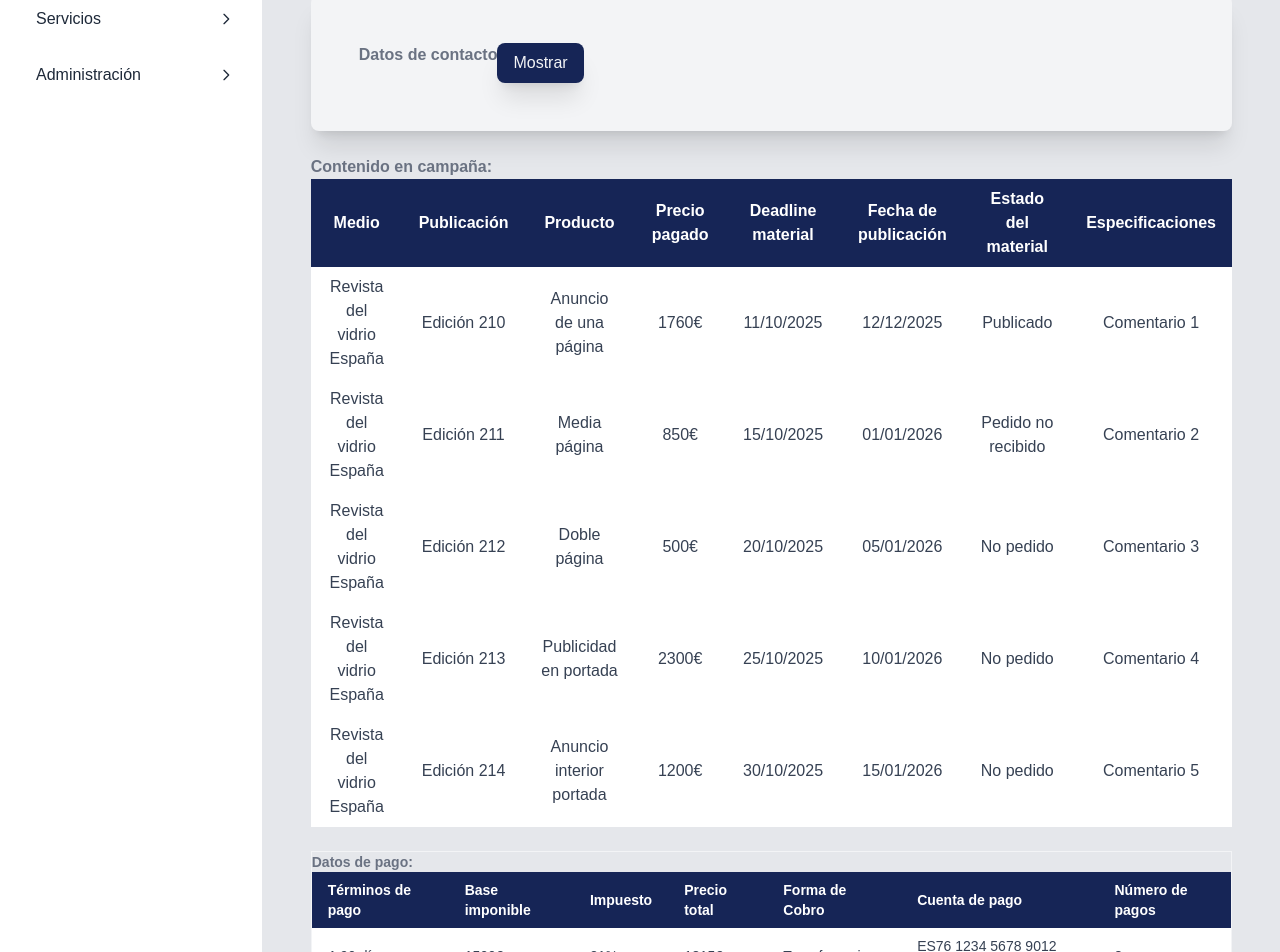
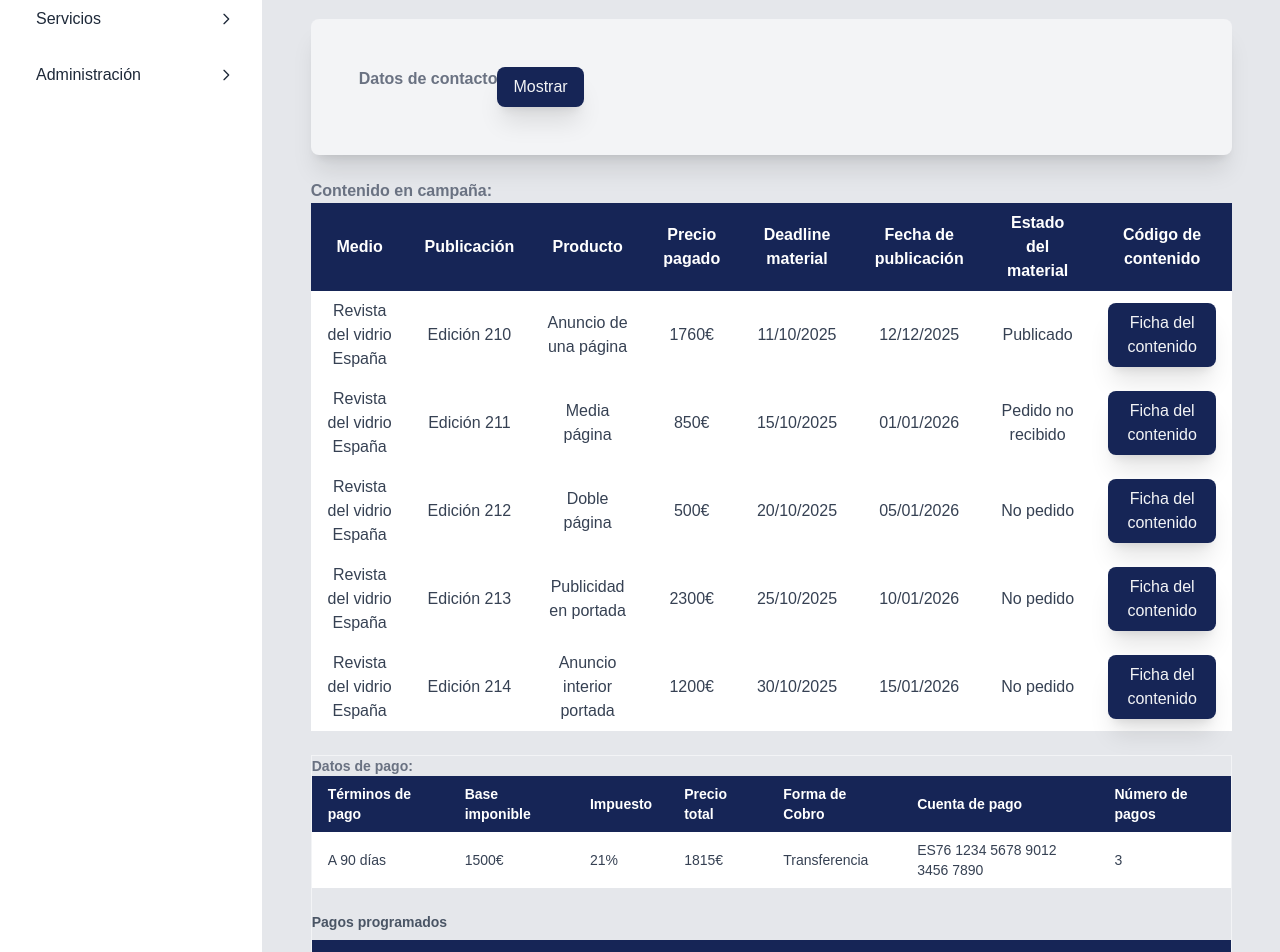
Before and after one commit to frankgimeno3/fichajesp3, a Next.js app: page /dashboard/seguimientos/campanas/resumen in a window 1280 px wide. Shown: the part 393-1345 px from the top of the page. Built offline with nearby package versions, Linux system fonts and the light colour scheme; no server answers; what aws-amplify would draw is missing.

Commit message:
añado a tabla redirección a contenido de revista

```diff
--- /dev/null
+++ b/src/app/dashboard/produccion/contenidos/revista/contenido/page.tsx
@@ -0,0 +1,13 @@
+import React, { FC } from 'react';
+
+interface ContenidoEnRevistaProps {
+
+}
+
+const ContenidoEnRevista: FC<ContenidoEnRevistaProps> = ({ }) => {
+  return (
+    <div>ContenidoEnRevista</div>
+  );
+};
+
+export default ContenidoEnRevista;
--- a/src/app/dashboard/seguimientos/campanas/resumen/resumencomponents/TablaContenidoCampaña.tsx
+++ b/src/app/dashboard/seguimientos/campanas/resumen/resumencomponents/TablaContenidoCampaña.tsx
@@ -1,4 +1,6 @@
 import React, { FC } from 'react';
+import { useRouter } from 'next/navigation';
+
 
 interface FilaContenido {
   medio: string;
@@ -8,7 +10,7 @@
   deadline: string;
   fechaPublicacion: string;
   estadoMaterial: string;
-  especificaciones: string;
+  urlcontenido: string;
 }
 
 const datosTabla: FilaContenido[] = [
@@ -20,7 +22,7 @@
     deadline: "11/10/2025",
     fechaPublicacion: "12/12/2025",
     estadoMaterial: "Publicado",
-    especificaciones: "Comentario 1",
+    urlcontenido: "/dashboard/produccion/contenidos/revista/contenido",
   },
   {
     medio: "Revista del vidrio España",
@@ -30,7 +32,7 @@
     deadline: "15/10/2025",
     fechaPublicacion: "01/01/2026",
     estadoMaterial: "Pedido no recibido",
-    especificaciones: "Comentario 2",
+    urlcontenido: "/dashboard/produccion/contenidos/revista/contenido",
   },
   {
     medio: "Revista del vidrio España",
@@ -40,7 +42,7 @@
     deadline: "20/10/2025",
     fechaPublicacion: "05/01/2026",
     estadoMaterial: "No pedido",
-    especificaciones: "Comentario 3",
+    urlcontenido: "/dashboard/produccion/contenidos/revista/contenido",
   },
   {
     medio: "Revista del vidrio España",
@@ -50,7 +52,7 @@
     deadline: "25/10/2025",
     fechaPublicacion: "10/01/2026",
     estadoMaterial: "No pedido",
-    especificaciones: "Comentario 4",
+    urlcontenido: "/dashboard/produccion/contenidos/revista/contenido",
   },
   {
     medio: "Revista del vidrio España",
@@ -60,11 +62,13 @@
     deadline: "30/10/2025",
     fechaPublicacion: "15/01/2026",
     estadoMaterial: "No pedido",
-    especificaciones: "Comentario 5",
+    urlcontenido: "/dashboard/produccion/contenidos/revista/contenido",
   },
 ];
 
 const TablaContenidoCampaña: FC = () => {
+    const router = useRouter()
+
   return (
     <table className="table-auto border-collapse text-center">
       <thead>
@@ -76,7 +80,7 @@
           <th className="px-4 py-2">Deadline material</th>
           <th className="px-4 py-2">Fecha de publicación</th>
           <th className="px-4 py-2">Estado del material</th>
-          <th className="px-4 py-2">Especificaciones</th>
+          <th className="px-4 py-2">Código de contenido</th>
         </tr>
       </thead>
       <tbody>
@@ -89,7 +93,10 @@
             <td className="px-4 py-2">{fila.deadline}</td>
             <td className="px-4 py-2">{fila.fechaPublicacion}</td>
             <td className="px-4 py-2">{fila.estadoMaterial}</td>
-            <td className="px-4 py-2">{fila.especificaciones}</td>
+            <td className="px-4 py-2">           <button className="bg-blue-950 text-gray-100 p-2 px-4 rounded-lg shadow-xl cursor-pointer hover:bg-blue-900"
+                onClick={() => router.push(`${fila.urlcontenido}`)} >
+                Ficha del contenido
+              </button></td>
           </tr>
         ))}
       </tbody>
--- a/src/app/dashboard/seguimientos/campanas/resumen/resumencomponents/TablaDatosCobro.tsx
+++ b/src/app/dashboard/seguimientos/campanas/resumen/resumencomponents/TablaDatosCobro.tsx
@@ -47,7 +47,9 @@
       <table className="table-auto border-collapse w-full text-left">
           <thead>
           <tr className="bg-blue-950 text-white">
-              <th className="px-4 py-2">Fecha</th>
+              <th className="px-4 py-2">Código de orden</th>
+              <th className="px-4 py-2">Fecha cobro prevista</th>
+              <th className="px-4 py-2">Factura asociada</th>
               <th className="px-4 py-2">Importe</th>
               <th className="px-4 py-2">Estado</th>
             </tr>
@@ -55,6 +57,7 @@
           <tbody>
             {datosPagos.map((pago, index) => (
           <tr key={index} className="bg-white text-gray-700">
+                <th className="px-4 py-2">Código de orden</th>
                 <td className="px-4 py-2">{pago.fecha}</td>
                 <td className="px-4 py-2">{pago.importe}</td>
                 <td className="px-4 py-2">{pago.estado}</td>
--- a/src/app/dashboard/seguimientos/campanas/resumen/resumencomponents/TablaDatosGenerales.tsx
+++ b/src/app/dashboard/seguimientos/campanas/resumen/resumencomponents/TablaDatosGenerales.tsx
@@ -15,7 +15,7 @@
                     <th className="px-4 py-2">Agente ofertate</th>
                     <th className="px-4 py-2">Account manager actual</th>
                     <th className="px-4 py-2">Código contrato</th>
-                    <th className="px-4 py-2">Código campaña</th>
+                    <th className="px-4 py-2">Código campaña administrativa</th>
                 </tr>
             </thead>
             <tbody>
```
Also changed, not shown: src/app/dashboard/produccion/contenidos/page.tsx (renamed from src/app/dashboard/produccion/materiales/page.tsx), src/app/dashboard/produccion/contenidos/revista/page.tsx (renamed from src/app/dashboard/produccion/materiales/revista/page.tsx).
